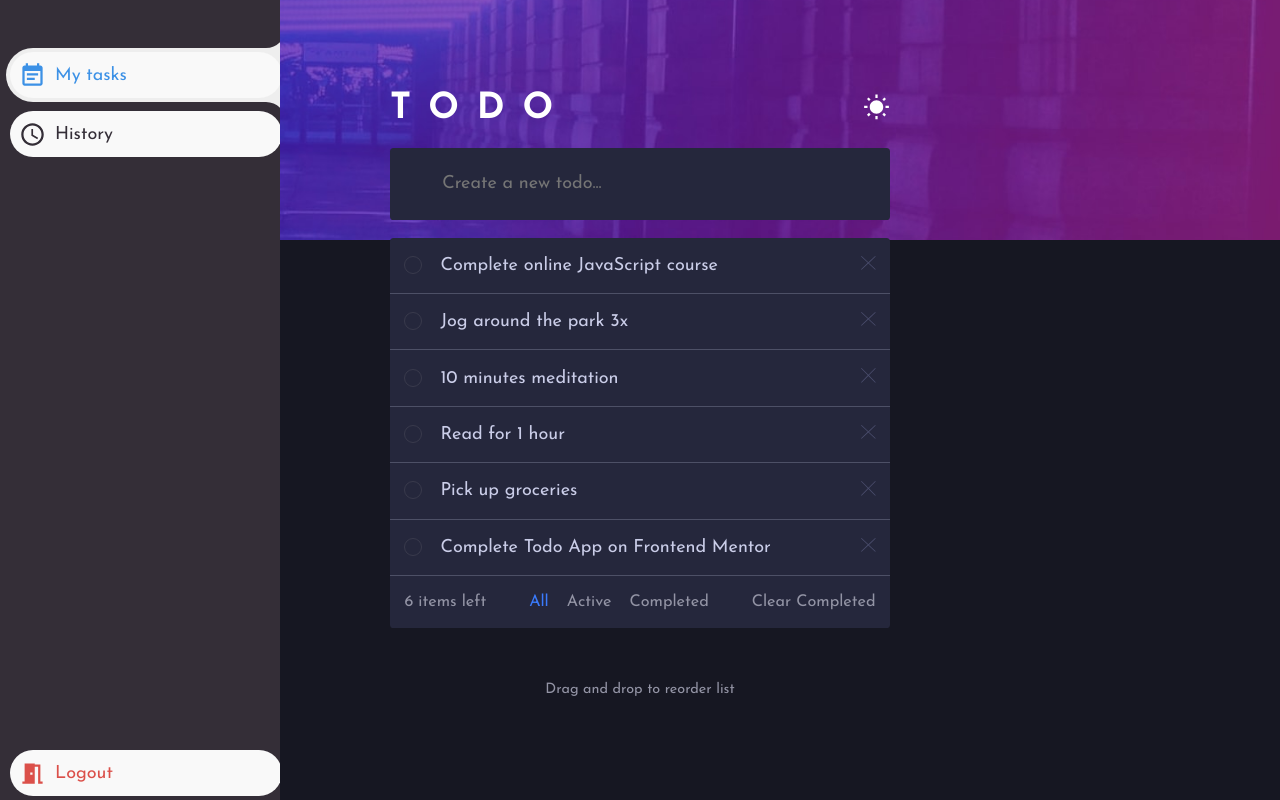
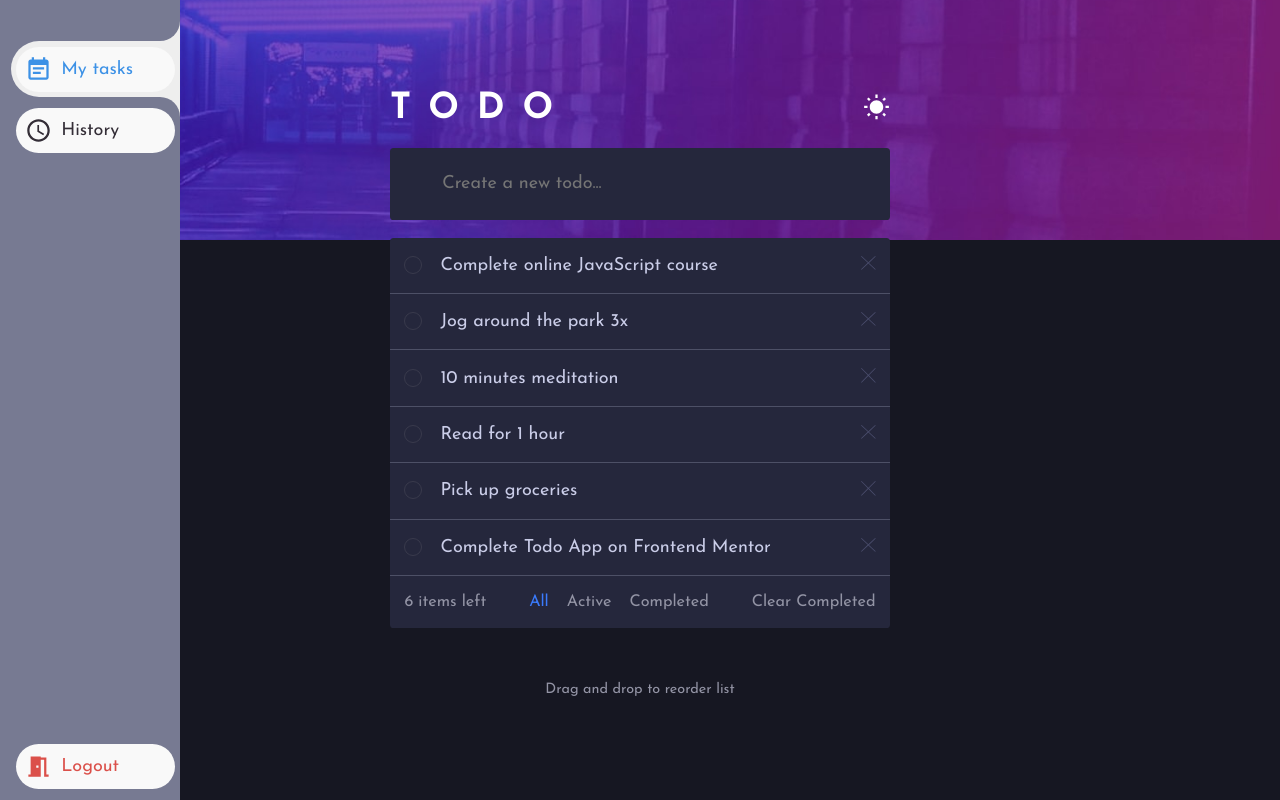
Before and after one commit to Jaytita/Todo-list, a React (Create React App) app in the folder frontend/: page /task in a window 1280 px wide. Built offline with nearby package versions, Linux system fonts and the light colour scheme.

Commit message:
updated CopyBar

```diff
--- a/frontend/src/Components/CopyBar.jsx
+++ b/frontend/src/Components/CopyBar.jsx
@@ -1,37 +1,51 @@
-import React from 'react'
+import { React, useState } from 'react'
 import './copybar.css'
 import {
     EventNote,
     AccessTime,
     MeetingRoom,
+    Close,
   } from '@mui/icons-material';
 
 export default function CopyBar() {
+  const [activeTab, setActiveTab] = useState(0);
+  const menuItems = [
+    {
+      label: 'My tasks',
+      icon: <EventNote />,
+    },
+    {
+      label: 'History',
+      icon: <AccessTime />,
+    },
+  ];
+
+  const handleTabChange = (index) => {
+    setActiveTab(index);
+  }
+
   return (
-    <section id="sidebar">
-		<ul class="side-menu top">
-			<li class="active">
-				<a href="#">
-					<EventNote/>
-					<span class="text">My tasks</span>
+    <section className="sidebar">
+      <ul className="side-menu top">
+        {/* Show 'My tasks' and 'History' tabs */}
+        {menuItems.map((item, index) => (
+          <li className={activeTab === index ? 'active' : ''} key={index}>
+            <a href="#" onClick={() => handleTabChange(index)}>
+              {item.icon}
+              <span className="text">{item.label}</span>
             </a>
           </li>
-			<li>
-				<a href="#">
-					<AccessTime/>
-					<span class="text">History</span>
-				</a>
-			</li>
+        ))}
       </ul>
 
-		<ul class="side-menu">
+      <ul className="side-menu">
         <li>
-				<a href="#" class="logout">
+          <a href="#" className="logout">
             <MeetingRoom/>
-					<span class="text">Logout</span>
+            <span className="text">Logout</span>
           </a>
         </li>
       </ul>
     </section>
   )
-}
+};
--- a/frontend/src/Components/copybar.css
+++ b/frontend/src/Components/copybar.css
@@ -4,16 +4,10 @@
 	box-sizing: border-box;
 }
 
-a {
-	text-decoration: none;
-}
-
-li {
-	list-style: none;
-}
-
 :root {
-	--poppins: 'Poppins', sans-serif;
+  --bright-blue: hsl(220, 98%, 61%);
+  --check-bg: linear-gradient(hsl(192, 100%, 67%), hsl(280, 87%, 65%));
+  --poppins: 'Poppins', sans-serif;
 	--lato: 'Lato', sans-serif;
 
 	--light: #F9F9F9;
@@ -29,79 +23,95 @@ li {
 	--light-orange: #FFE0D3;
 }
 
-html {
-	overflow-x: hidden;
+[data-theme="light"] {
+  --card-bg: hsl(0, 0%, 98%);
+  --line: hsl(236, 33%, 92%);
+  --app-bg: hsl(233, 11%, 84%);
+  --not-hold: hsl(236, 9%, 61%);
+  --cursor-hold: hsl(235, 19%, 35%);
+  --text: hsl(235, 19%, 35%);
+  --complete: hsl(233, 11%, 84%);
+  --circle-color: hsl(233, 11%, 84%);
 }
 
-body.dark {
-	--light: #0C0C1E;
-	--grey: #060714;
-	--dark: #FBFBFB;
+[data-theme="dark"] {
+	--card-bg: hsl(235, 24%, 19%);
+	--line: hsl(233, 14%, 35%);;
+	--app-bg: hsl(235, 21%, 11%);
+	--not-hold: hsl(236, 9%, 61%);
+	--cursor-hold: hsl(236, 33%, 92%);
+	--text: hsl(234, 39%, 85%);
+	--complete: hsl(234, 11%, 52%);
+	--circle-color: hsl(237, 14%, 26%);
 }
 
-body {
-	background: var(--grey);
-	overflow-x: hidden;
+a {
+	text-decoration: none;
+}
+a:active, a:focus {
+  outline: none;
 }
 
-#sidebar {
+li {
+	list-style: none;
+}
+
+.sidebar {
 	display: flex;
 	flex-direction: column;
 	position: fixed;
 	justify-content: space-between;
 	top: 0;
 	left: 0;
-	width: 280px;
+	width: 10rem;
 	height: 100%;
-	background: var(--dark);
+	background: var(--complete);
 	z-index: 2000;
-	font-family: var(--lato);
 	transition: 0.3s ease;
 	overflow-x: hidden;
 	scrollbar-width: none;
 }
-#sidebar::--webkit-scrollbar {
+.sidebar::--webkit-scrollbar {
 	display: none;
 }
-#sidebar.hide {
+.sidebar.hide {
 	width: 60px;
 }
-#sidebar .brand {
+.sidebar .brand {
 	font-size: 24px;
 	font-weight: 700;
 	height: 56px;
 	display: flex;
 	align-items: center;
-	color: var(--blue);
+	color: var(--check-bg);
 	position: sticky;
 	top: 0;
 	left: 0;
-	background: var(--light);
+	background: var(--complete);
 	z-index: 500;
 	padding-bottom: 20px;
 	box-sizing: content-box;
 }
-#sidebar .brand .bx {
-	min-width: 60px;
+.sidebar .brand .bx {
+	min-width: 3rem;
 	display: flex;
 	justify-content: center;
 }
-#sidebar .side-menu {
+.sidebar .side-menu {
 	width: 100%;
-	margin-top: 48px;
+	margin-top: 2rem;
 }
-#sidebar .side-menu li {
-	height: 3rem;
+.sidebar .side-menu li {
 	background: transparent;
-	margin-left: 6px;
-	border-radius: 48px 0 0 48px;
-	padding: 4px;
+	margin-left: 0.3rem;
+	border-radius: 2rem 0 0 2rem;
+	padding: 0.3rem;
 }
-#sidebar .side-menu li.active {
+.sidebar .side-menu li.active {
 	background: var(--grey);
 	position: relative;
 }
-#sidebar .side-menu li.active::before {
+.sidebar .side-menu li.active::before {
 	content: '';
 	position: absolute;
 	width: 40px;
@@ -112,7 +122,7 @@ body {
 	box-shadow: 20px 20px 0 var(--grey);
 	z-index: -1;
 }
-#sidebar .side-menu li.active::after {
+.sidebar .side-menu li.active::after {
 	content: '';
 	position: absolute;
 	width: 40px;
@@ -123,7 +133,7 @@ body {
 	box-shadow: 20px -20px 0 var(--grey);
 	z-index: -1;
 }
-#sidebar .side-menu li a {
+.sidebar .side-menu li a {
 	width: 100%;
 	height: 100%;
 	background: var(--light);
@@ -135,70 +145,44 @@ body {
 	white-space: nowrap;
 	overflow-x: hidden;
 }
-#sidebar .side-menu.top li.active a {
+.sidebar .side-menu.top li.active a {
 	color: var(--blue);
 }
-#sidebar.hide .side-menu li a {
+.sidebar.hide .side-menu li a {
 	width: calc(48px - (4px * 2));
 	transition: width .3s ease;
 }
-#sidebar .side-menu li a.logout {
+.sidebar .side-menu li a.logout {
 	color: var(--red);
 }
-#sidebar .side-menu.top li a:hover {
+.sidebar .side-menu.top li a:hover {
 	color: var(--blue);
 }
-#sidebar .side-menu li a .bx {
+.sidebar .side-menu li a .bx {
 	min-width: calc(60px  - ((4px + 6px) * 2));
 	display: flex;
 	justify-content: center;
 }
 
+.close {
+  position: absolute;
+  top: 1rem;
+  left: 12rem;
+  width: 2rem;
+  height: 2rem;
+}
+
 @media screen and (max-width: 700px) {
-	#sidebar .side-menu span {
+  .sidebar {
+    width: 3rem;
+    padding: 0;
+  }
+	.sidebar .side-menu span {
 		display: none;
 	}
-
-	#content nav form .form-input input {
-		display: none;
-	}
-
-	#content nav form .form-input button {
-		width: auto;
-		height: auto;
-		background: transparent;
-		border-radius: none;
-		color: var(--dark);
-	}
-
-	#content nav form.show .form-input input {
-		display: block;
-		width: 100%;
-	}
-	#content nav form.show .form-input button {
-		width: 36px;
-		height: 100%;
-		border-radius: 0 36px 36px 0;
-		color: var(--light);
-		background: var(--red);
-	}
-
-	#content nav form.show ~ .notification,
-	#content nav form.show ~ .profile {
-		display: none;
-	}
-
-	#content main .box-info {
-		grid-template-columns: 1fr;
-	}
-
-	#content main .table-data .head {
-		min-width: 420px;
-	}
-	#content main .table-data .order table {
-		min-width: 420px;
-	}
-	#content main .table-data .todo .todo-list {
-		min-width: 420px;
+  .sidebar .side-menu a {
+		display: flex;
+    justify-content: center;
+    align-items: center;
 	}
 }
--- a/frontend/src/Pages/Task.jsx
+++ b/frontend/src/Pages/Task.jsx
@@ -3,9 +3,7 @@ import './task.css'
 // import { DragDropContext, Droppable, Draggable } from 'react-beautiful-dnd';
 import {  WbSunny,
           Nightlight,
-          EventNote,
-          AccessTime,
-          MeetingRoom,
+          Close,
         } from '@mui/icons-material';
 import Sidebar from '../Components/Sidebar';
 import CopyBar from '../Components/CopyBar';
@@ -125,6 +123,11 @@ function Task() {
 
       <section className="sidebar">
         <CopyBar/>
+
+        {/* !!! CLOSE MENU SUPPOSED TO BE HERE, BUT WHERE? !!! */}
+        <div className="close-sidebar">
+          <Nightlight style={{fill: "white"}}/>
+        </div>
       </section>
 
       <div className="todo-app">
--- a/frontend/src/Pages/task.css
+++ b/frontend/src/Pages/task.css
@@ -70,7 +70,6 @@ header img {
 
 .sidebar {
   display: flex;
-  flex-direction: column;
   justify-content: space-between;
   align-items: flex-start;
   position: absolute;
@@ -108,6 +107,15 @@ header img {
 .sidebar li:hover{
   background-color: var(--circle-color);
   transition: 0.2s;
+}
+.close-sidebar {
+  display: flex;
+  position: absolute;
+  top: 2rem;
+  left: 12rem;
+  width: 2rem;
+  height: 2rem;
+  z-index: 1000;
 }
 
 .todo-app {
```
Lines whose indentation alone changed are shown as unchanged.
